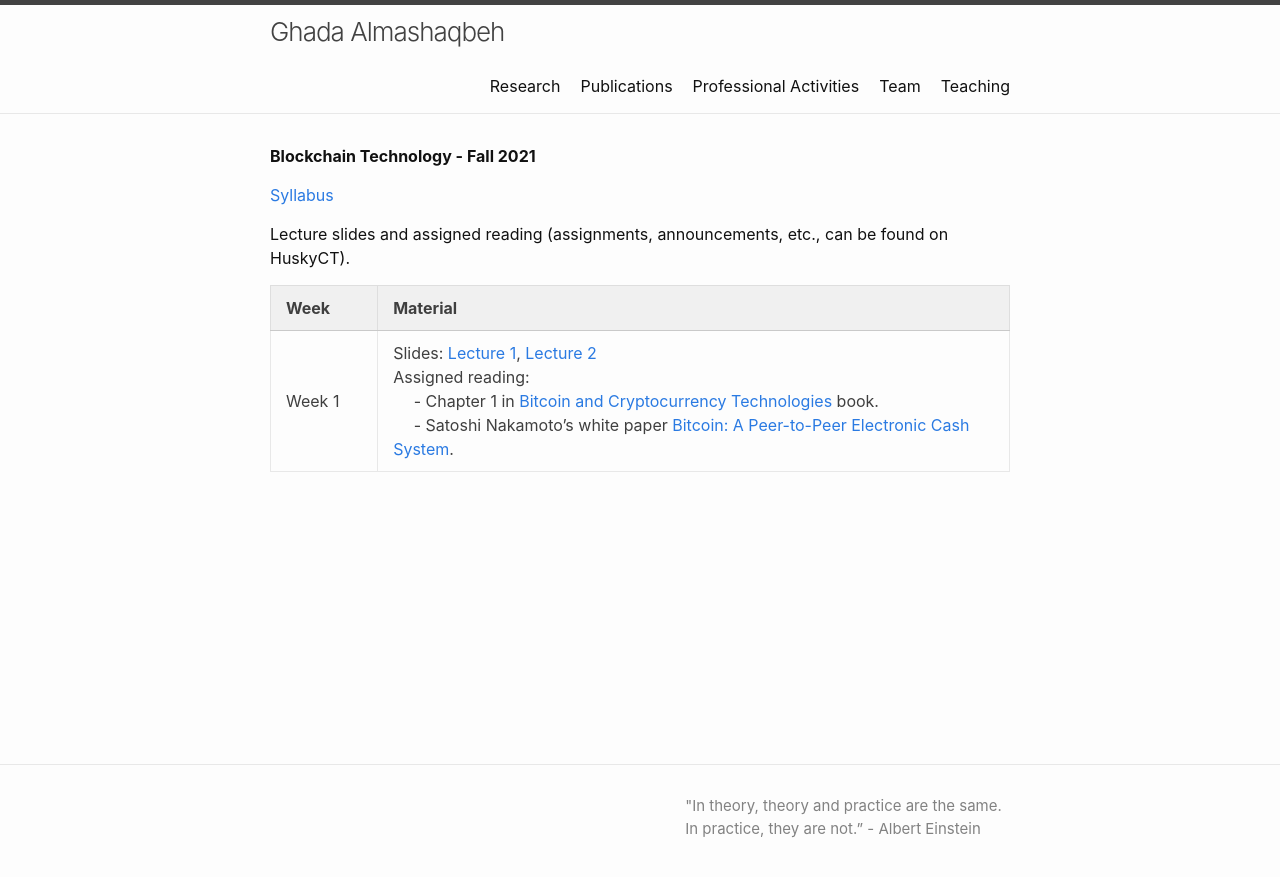
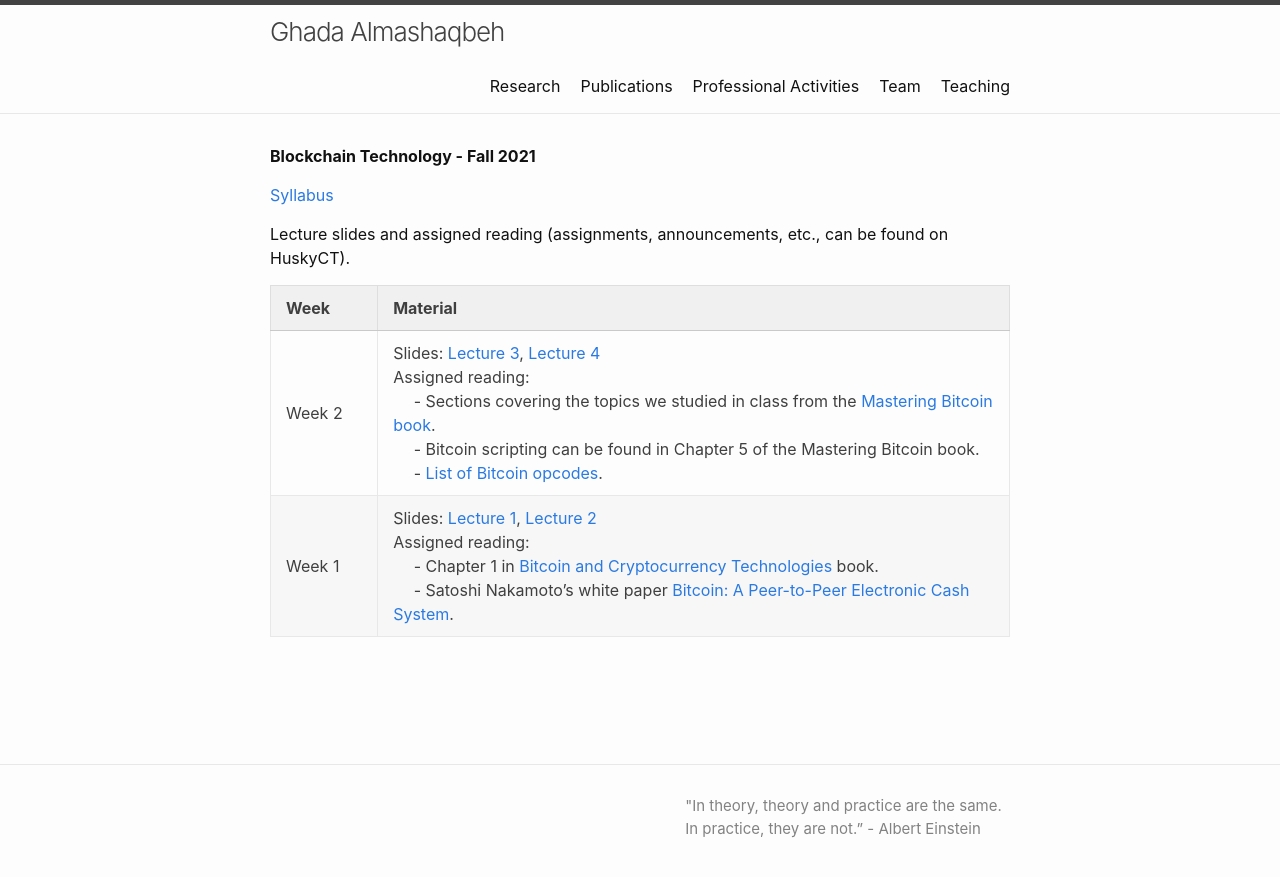
Before and after one commit to GhadaAlmashaqbeh/GhadaAlmashaqbeh.github.io, a Jekyll site: the page built from courses/blockchain-technology-f2021/index.md, in a window 1280 px wide. Shown: the top 877 px of the page. Built offline with Jekyll 4.4.1, drawn with Linux system fonts in a browser that asks for light colours.

Commit message:
add lectures 3 and 4

```diff
--- a/courses/blockchain-technology-f2021/index.md
+++ b/courses/blockchain-technology-f2021/index.md
@@ -10,4 +10,5 @@
 
 | Week&emsp;&emsp;| Material           |
 |----------|--------------------|
+| Week 2 | Slides: [Lecture 3](./lecture3.pdf), [Lecture 4](./lecture4.pdf) <br/> Assigned reading: <br/> &emsp; - Sections covering the topics we studied in class from the [Mastering Bitcoin book](https://en.bitcoin.it/wiki/Mastering_Bitcoin). <br/> &emsp; - Bitcoin scripting can be found in Chapter 5 of the Mastering Bitcoin book. <br/> &emsp; - [List of Bitcoin opcodes](https://en.bitcoin.it/wiki/Script). |
 | Week 1 | Slides: [Lecture 1](./lecture1.pdf), [Lecture 2](./lecture2.pdf) <br/> Assigned reading: <br/> &emsp; - Chapter 1 in [Bitcoin and Cryptocurrency Technologies](https://d28rh4a8wq0iu5.cloudfront.net/bitcointech/readings/princeton_bitcoin_book.pdf) book. <br/> &emsp; - Satoshi Nakamoto’s white paper [Bitcoin: A Peer-to-Peer Electronic Cash System](https://bitcoin.org/bitcoin.pdf). |
```
Also changed, not shown: 5 other files.
